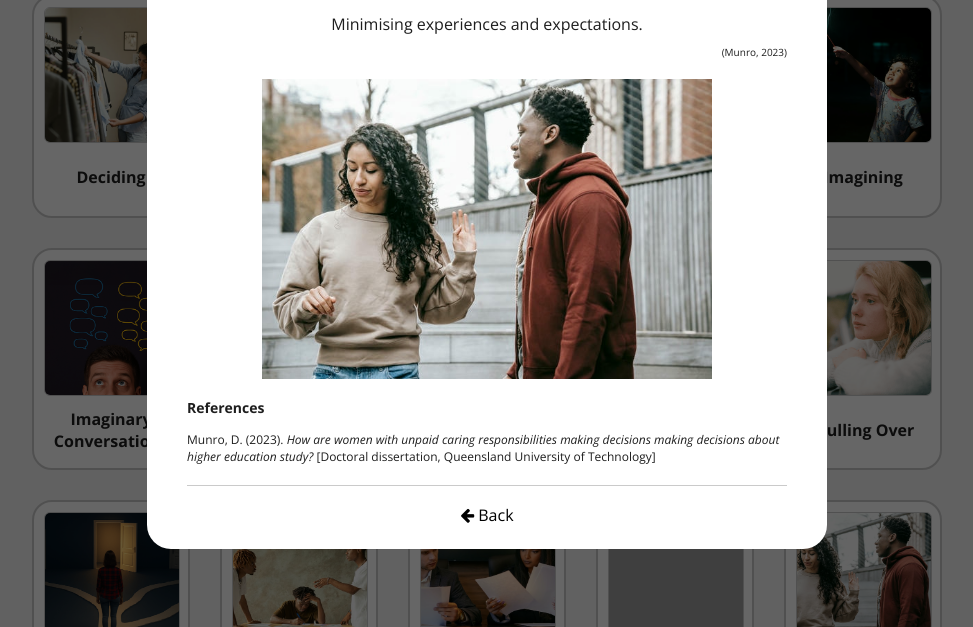
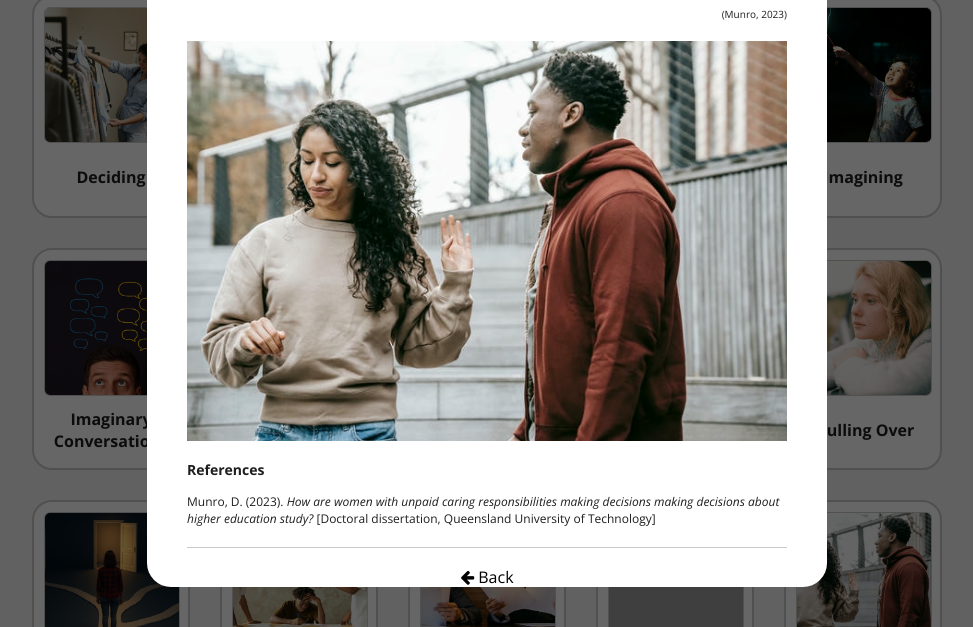
Before and after one commit to MunroD2/MACS, a plain HTML site: page index.html in a window 1280 px wide. Both pictures are taken after a click on the element "Downplaying". Shown: the part 173-800 px from the top of the page, without its empty margins (153-1126 px from the left). Drawn offline with nearby package versions, Linux system fonts and the light colour scheme; grey boxes are pictures that could not be loaded.

Commit message:
letting the images grow to full size

```diff
--- a/sys/css/styles.css
+++ b/sys/css/styles.css
@@ -185,7 +185,7 @@ img.card-image {
 
 img.modal-image {
 	width: 100%;
-	max-height: 300px;
+	max-height: 433px;
 	object-fit: contain;
 	-webkit-user-drag: none;
 	user-drag: none;
```
